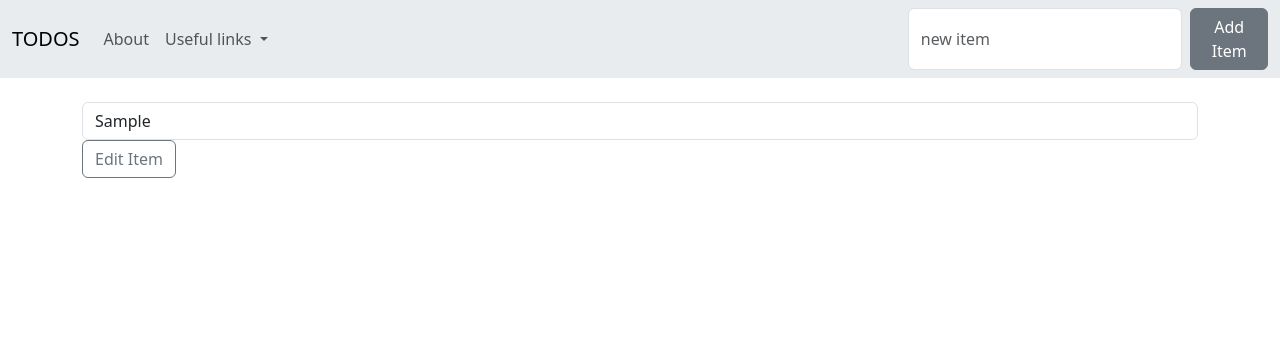
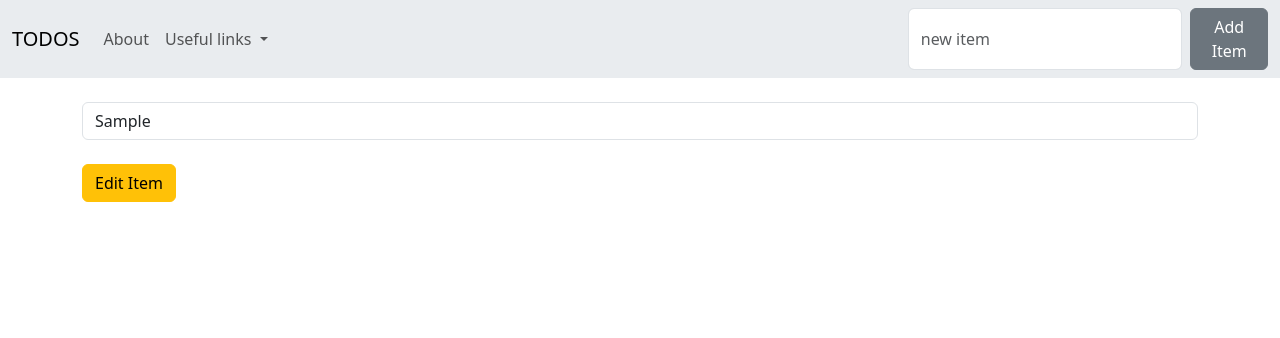
Before and after one commit to pgmckillop/django_todos, a Django app: page /edit/1 in a window 1280 px wide. Shown: the top 338 px of the page. Run offline with Django 4.2, Linux system fonts and the light colour scheme; tables that the repository leaves empty hold one stand-in row (values such as "Sample post").

Commit message:
Edit form button in Bootstrap style

```diff
--- a/todo_project/todos/templates/todos/edit.html
+++ b/todo_project/todos/templates/todos/edit.html
@@ -10,8 +10,8 @@
       value="{{ item.item }}" aria-label="Search" name="item">
 
       <input type="hidden" value="{{ item.completed }}" name="completed">
-
-      <button class="btn btn-outline-secondary my-2 my-sm-0" type="submit">Edit Item</button>
+        </br>
+      <button class="btn btn-warning" type="submit">Edit Item</button>
     </form>
     {% endif %}
 
```
